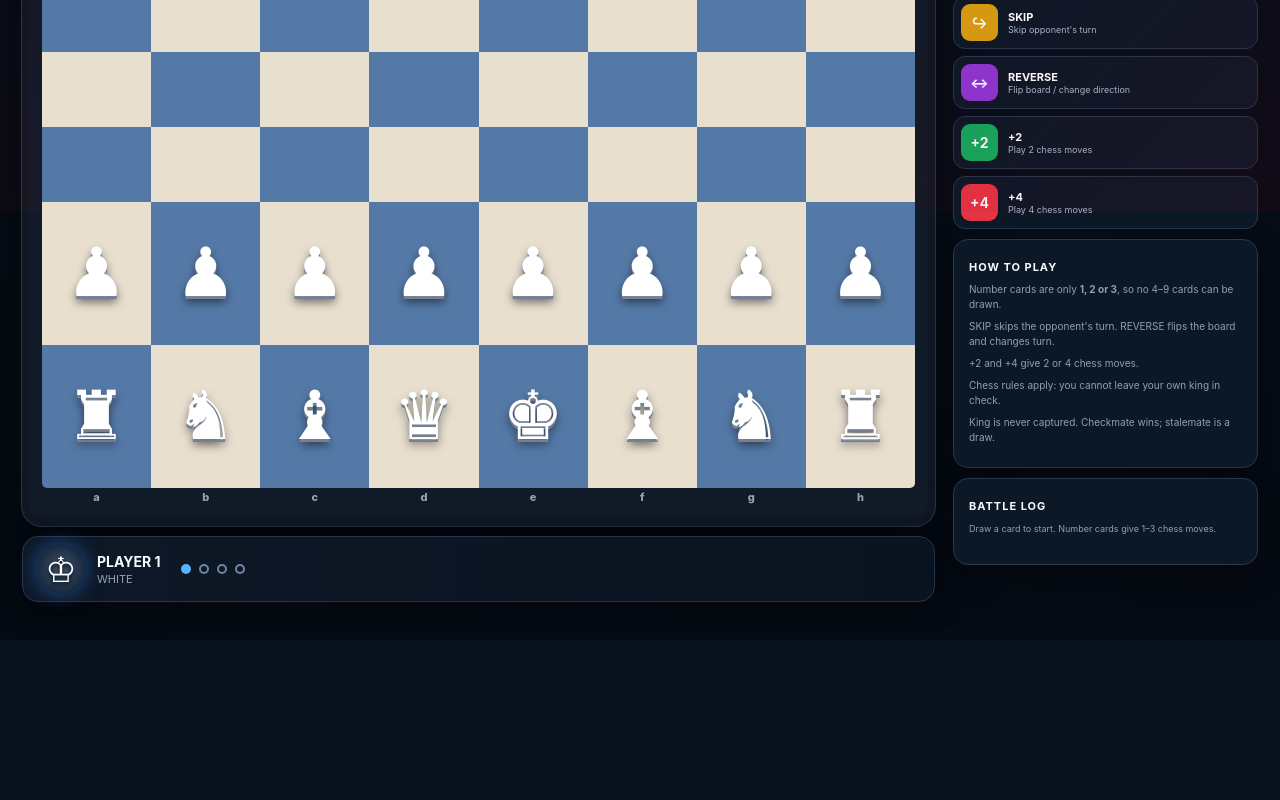
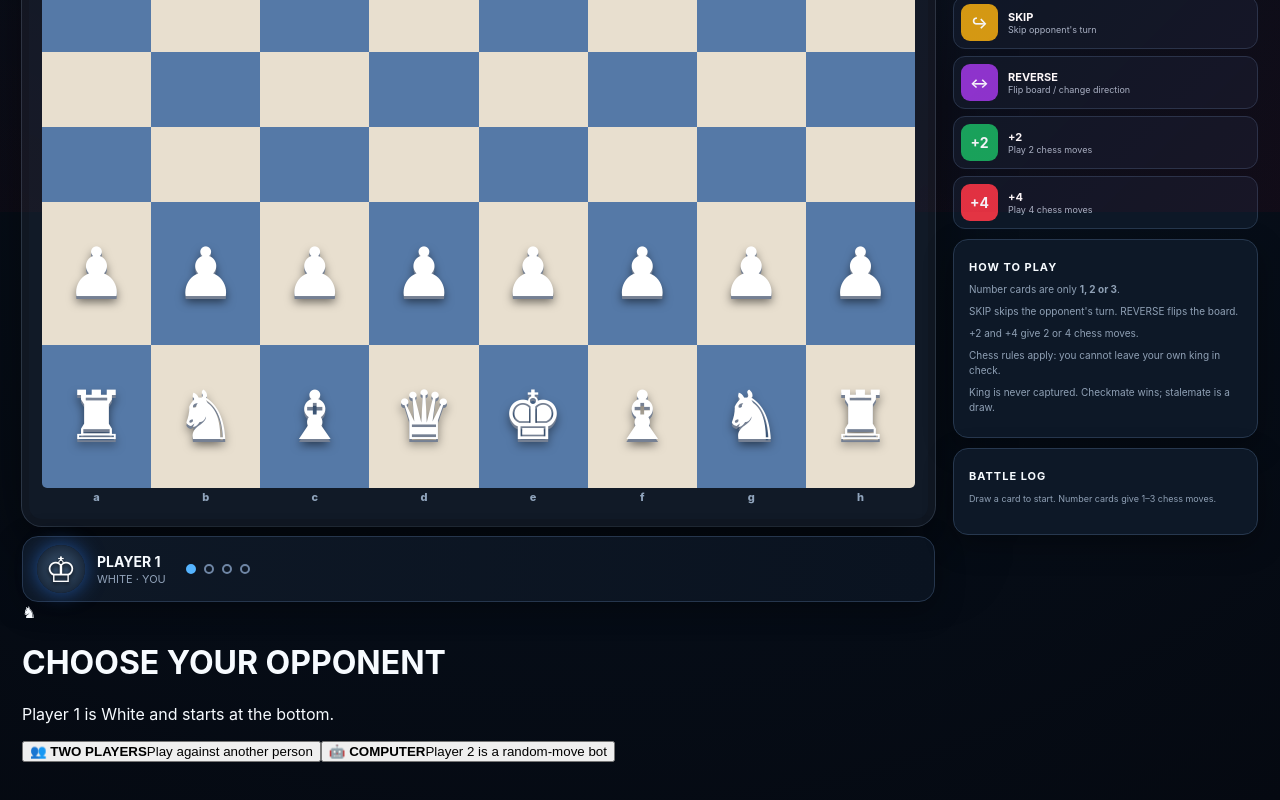
Before and after one commit to mahajan-sanket-1997/UnoChess, a React (Vite) app: page / in a window 1280 px wide. Shown: the part 588-1388 px from the top of the page. Before the commit the page ends 1228 px from the top, so only its background shows below. Built offline with nearby package versions, Linux system fonts and the light colour scheme.

Commit message:
Add player vs computer mode with random bot turns

```diff
--- a/src/main.jsx
+++ b/src/main.jsx
@@ -3,148 +3,103 @@ import{createRoot}from"react-dom/client";
 import"./styles.css";
 
 const BACK=["red","yellow","green","blue"];
-const PIECES={
- king:{symbol:"♚",name:"King"},queen:{symbol:"♛",name:"Queen"},rook:{symbol:"♜",name:"Rook"},
- bishop:{symbol:"♝",name:"Bishop"},knight:{symbol:"♞",name:"Knight"},pawn:{symbol:"♟",name:"Pawn"}
-};
+const PIECES={king:{symbol:"♚",name:"King"},queen:{symbol:"♛",name:"Queen"},rook:{symbol:"♜",name:"Rook"},bishop:{symbol:"♝",name:"Bishop"},knight:{symbol:"♞",name:"Knight"},pawn:{symbol:"♟",name:"Pawn"}};
 const back=[["rook","knight","bishop","queen","king","bishop","knight","rook"],Array(8).fill("pawn")];
-
-const makePieces=()=>[
- ...back.flatMap((row,r)=>row.map((type,c)=>({type,color:1,row:r,col:c,home:r*8+c}))),
- ...back.flatMap((row,r)=>row.map((type,c)=>({type,color:0,row:7-r,col:c,home:(7-r)*8+c})))
-];
+const makePieces=()=>[...back.flatMap((row,r)=>row.map((type,c)=>({type,color:1,row:r,col:c,home:r*8+c}))),...back.flatMap((row,r)=>row.map((type,c)=>({type,color:0,row:7-r,col:c,home:(7-r)*8+c})))];
 const initialBoard=()=>{const b=Array(64).fill(null);makePieces().forEach(p=>b[p.home]=p);return b};
-const rc=i=>[Math.floor(i/8),i%8],ix=(r,c)=>r*8+c;
-const inside=(r,c)=>r>=0&&r<8&&c>=0&&c<8;
+const rc=i=>[Math.floor(i/8),i%8],ix=(r,c)=>r*8+c,inside=(r,c)=>r>=0&&r<8&&c>=0&&c<8;
 const shuffle=a=>{const x=[...a];for(let i=x.length-1;i>0;i--){const j=Math.floor(Math.random()*(i+1));[x[i],x[j]]=[x[j],x[i]]}return x};
 
 function pseudoMoves(board,from,attacksOnly=false){
- const p=board[from];if(!p)return[];const[r,c]=rc(from),o=[];
- const add=(to)=>{if(!inside(...rc(to)))return;const q=board[to];if(!q||q.color!==p.color)o.push(to)};
- if(p.type==="pawn"){
-   const d=p.color===0?-1:1;
-   if(attacksOnly){
-     for(const dc of[-1,1]){const rr=r+d,cc=c+dc;if(inside(rr,cc))o.push(ix(rr,cc))}
-   }else{
-     const one=r+d,start=p.color===0?6:1;
-     if(inside(one,c)&&!board[ix(one,c)]){
-       o.push(ix(one,c));const two=r+d*2;
-       if(r===start&&inside(two,c)&&!board[ix(two,c)])o.push(ix(two,c));
-     }
-     for(const dc of[-1,1]){const rr=r+d,cc=c+dc;if(inside(rr,cc)){const q=board[ix(rr,cc)];if(q&&q.color!==p.color&&q.type!=="king")o.push(ix(rr,cc))}}
-   }
- }
+ const p=board[from];if(!p)return[];const[r,c]=rc(from),o=[];const add=to=>{const q=board[to];if(!q||q.color!==p.color)o.push(to)};
+ if(p.type==="pawn"){const d=p.color===0?-1:1;if(attacksOnly){for(const dc of[-1,1]){const rr=r+d,cc=c+dc;if(inside(rr,cc))o.push(ix(rr,cc))}}else{const one=r+d,start=p.color===0?6:1;if(inside(one,c)&&!board[ix(one,c)]){o.push(ix(one,c));const two=r+d*2;if(r===start&&inside(two,c)&&!board[ix(two,c)])o.push(ix(two,c))}for(const dc of[-1,1]){const rr=r+d,cc=c+dc;if(inside(rr,cc)){const q=board[ix(rr,cc)];if(q&&q.color!==p.color&&q.type!=="king")o.push(ix(rr,cc))}}}}
  if(p.type==="knight")[[1,2],[2,1],[-1,2],[-2,1],[1,-2],[2,-1],[-1,-2],[-2,-1]].forEach(([dr,dc])=>{const rr=r+dr,cc=c+dc;if(inside(rr,cc))add(ix(rr,cc))});
- if(p.type==="king"&&!attacksOnly)for(let dr=-1;dr<=1;dr++)for(let dc=-1;dc<=1;dc++)if((dr||dc)&&inside(r+dr,c+dc))add(ix(r+dr,c+dc));
- if(p.type==="king"&&attacksOnly)for(let dr=-1;dr<=1;dr++)for(let dc=-1;dc<=1;dc++)if((dr||dc)&&inside(r+dr,c+dc))o.push(ix(r+dr,c+dc));
+ if(p.type==="king")for(let dr=-1;dr<=1;dr++)for(let dc=-1;dc<=1;dc++)if((dr||dc)&&inside(r+dr,c+dc)){const to=ix(r+dr,c+dc);if(attacksOnly)o.push(to);else add(to)}
  const ray=(dr,dc)=>{let rr=r+dr,cc=c+dc;while(inside(rr,cc)){const to=ix(rr,cc),q=board[to];if(!q)o.push(to);else{if(q.color!==p.color)o.push(to);break}rr+=dr;cc+=dc}};
  if(p.type==="rook"||p.type==="queen")[[1,0],[-1,0],[0,1],[0,-1]].forEach(([dr,dc])=>ray(dr,dc));
  if(p.type==="bishop"||p.type==="queen")[[1,1],[1,-1],[-1,1],[-1,-1]].forEach(([dr,dc])=>ray(dr,dc));
  return o;
 }
-
 function kingIndex(board,color){return board.findIndex(p=>p?.color===color&&p.type==="king")}
-function isSquareAttacked(board,square,byColor){
- for(let i=0;i<64;i++)if(board[i]?.color===byColor&&pseudoMoves(board,i,true).includes(square))return true;
- return false;
-}
-function isInCheck(board,color){
- const k=kingIndex(board,color);return k>=0&&isSquareAttacked(board,k,1-color);
-}
-function legalMovesFor(board,from){
- const p=board[from];if(!p)return[];
- return pseudoMoves(board,from,false).filter(to=>{
-   const z=[...board];z[to]={...p};z[from]=null;
-   return !isInCheck(z,p.color);
- });
-}
-function allLegalMoves(board,color){
- const out=[];for(let i=0;i<64;i++)if(board[i]?.color===color)for(const to of legalMovesFor(board,i))out.push([i,to]);return out;
-}
-const makeDeck=()=>{
- const numbers=shuffle(
-   BACK.flatMap(color=>[1,2,3].map(value=>({type:"number",value,color})))
- );
- const specials=shuffle([
-   ...BACK.flatMap(color=>[
-     {type:"skip",value:"SKIP",color},
-     {type:"reverse",value:"↔",color},
-     {type:"draw2",value:"+2",color}
-   ]),
-   ...Array(4).fill(0).map(()=>({type:"draw4",value:"+4",color:"wild"}))
- ]);
- return shuffle([...numbers,...specials]);
-};
+function isSquareAttacked(board,square,byColor){for(let i=0;i<64;i++)if(board[i]?.color===byColor&&pseudoMoves(board,i,true).includes(square))return true;return false}
+function isInCheck(board,color){const k=kingIndex(board,color);return k>=0&&isSquareAttacked(board,k,1-color)}
+function legalMovesFor(board,from){const p=board[from];if(!p)return[];return pseudoMoves(board,from,false).filter(to=>{const z=[...board];if(z[to]?.type==="king")return false;z[to]={...p};z[from]=null;return!isInCheck(z,p.color)})}
+function allLegalMoves(board,color){const out=[];for(let i=0;i<64;i++)if(board[i]?.color===color)for(const to of legalMovesFor(board,i))out.push([i,to]);return out}
+const makeDeck=()=>{const numbers=shuffle(BACK.flatMap(color=>[1,2,3].map(value=>({type:"number",value,color}))));const specials=shuffle([...BACK.flatMap(color=>[{type:"skip",value:"SKIP",color},{type:"reverse",value:"↔",color},{type:"draw2",value:"+2",color}]),...Array(4).fill(0).map(()=>({type:"draw4",value:"+4",color:"wild"}))]);return shuffle([...numbers,...specials])};
 
 function App(){
- const[board,setBoard]=useState(initialBoard),[turn,setTurn]=useState(0),[deck,setDeck]=useState(makeDeck),[discard,setDiscard]=useState([]),[card,setCard]=useState(null),[ moves,setMoves]=useState(0),[selected,setSelected]=useState(null),[winner,setWinner]=useState(null),[status,setStatus]=useState(""),[log,setLog]=useState(["Draw a card to start. Number cards give 1–3 chess moves."]),[flipped,setFlipped]=useState(false),[lastMove,setLastMove]=useState(null);
+ const[mode,setMode]=useState(null),[board,setBoard]=useState(initialBoard),[turn,setTurn]=useState(0),[deck,setDeck]=useState(makeDeck),[discard,setDiscard]=useState([]),[card,setCard]=useState(null),[moves,setMoves]=useState(0),[selected,setSelected]=useState(null),[winner,setWinner]=useState(null),[status,setStatus]=useState(""),[log,setLog]=useState(["Draw a card to start. Number cards give 1–3 chess moves."]),[flipped,setFlipped]=useState(false),[lastMove,setLastMove]=useState(null);
 
  const legal=useMemo(()=>selected!==null&&board[selected]?.color===turn?legalMovesFor(board,selected):[],[board,selected,turn]);
- const inCheck=isInCheck(board,turn);
- const checkmate=inCheck&&allLegalMoves(board,turn).length===0;
- const stalemate=!inCheck&&allLegalMoves(board,turn).length===0;
- const addLog=m=>setLog(x=>[m,...x].slice(0,6));
-
- const reset=()=>{setBoard(initialBoard());setTurn(0);setDeck(makeDeck());setDiscard([]);setCard(null);setMoves(0);setSelected(null);setWinner(null);setStatus("");setFlipped(false);setLastMove(null);setLog(["New game started. Draw a card."])};
+ const inCheck=isInCheck(board,turn),checkmate=inCheck&&allLegalMoves(board,turn).length===0,stalemate=!inCheck&&allLegalMoves(board,turn).length===0;
+ const addLog=m=>setLog(x=>[m,...x].slice(0,7));
+ const reset=()=>{setBoard(initialBoard());setTurn(0);setDeck(makeDeck());setDiscard([]);setCard(null);setMoves(0);setSelected(null);setWinner(null);setStatus("");setFlipped(false);setLastMove(null);setLog(["New game started. Draw a card."]);setMode(null)};
  const nextTurn=()=>{setTurn(t=>1-t);setMoves(0);setCard(null);setSelected(null);setLastMove(null);setStatus("")};
 
- useEffect(()=>{
-   if(winner!==null)return;
-   if(checkmate){const winningPlayer=1-turn;setWinner(winningPlayer);setStatus("CHECKMATE");addLog(`♔ CHECKMATE — Player ${winningPlayer+1} wins.`);return}
-   if(stalemate){setWinner("draw");setStatus("STALEMATE");addLog("STALEMATE — the game is a draw.");}
-   else if(inCheck){setStatus("CHECK");}
-   else setStatus("");
- },[board,turn,winner,checkmate,stalemate,inCheck]);
+ useEffect(()=>{if(winner!==null)return;if(checkmate){const winningPlayer=1-turn;setWinner(winningPlayer);setStatus("CHECKMATE");addLog(`♔ CHECKMATE — Player ${winningPlayer+1} wins.`)}else if(stalemate){setWinner("draw");setStatus("STALEMATE");addLog("STALEMATE — the game is a draw.")}else if(inCheck)setStatus("CHECK");else setStatus("")},[board,turn,winner,checkmate,stalemate,inCheck]);
 
  const draw=()=>{
-   if(moves||winner!==null)return;
-   let d=deck;
-   if(!d.length)d=shuffle(discard.slice(1));
-   if(!d.length)return;
+   if(moves||winner!==null||turn!==0&&mode==="computer")return;
+   let d=deck;if(!d.length)d=shuffle(discard.slice(1));if(!d.length)return;
    const c=d[0];setDeck(d.slice(1));setDiscard(x=>[c,...x]);setCard(c);
    if(c.type==="number"){setMoves(c.value);addLog(`Player ${turn+1} drew ${c.value} — ${c.value} chess moves.`)}
-   else if(c.type==="skip"){addLog(`Player ${turn+1} played SKIP — opponent loses the turn.`);setTimeout(nextTurn,450)}
-   else if(c.type==="reverse"){setFlipped(x=>!x);addLog(`Player ${turn+1} played REVERSE — board flipped and turn changes.`);setTimeout(nextTurn,500)}
-   else if(c.type==="draw2"||c.type==="draw4"){const n=c.type==="draw2"?2:4;setMoves(n);addLog(`Player ${turn+1} played ${c.value} — ${n} chess moves.`)}
+   else if(c.type==="skip"){addLog(`Player ${turn+1} played SKIP — opponent loses the turn.`);setTimeout(nextTurn,500)}
+   else if(c.type==="reverse"){setFlipped(x=>!x);addLog(`Player ${turn+1} played REVERSE — board flipped.`);setTimeout(nextTurn,600)}
+   else{const n=c.type==="draw2"?2:4;setMoves(n);addLog(`Player ${turn+1} played ${c.value} — ${n} chess moves.`)}
  };
 
  const move=(to)=>{
    if(!moves||selected===null||!legal.includes(to)||winner!==null)return;
-   const from=selected,p=board[from],captured=board[to];
-   if(captured?.type==="king")return;
+   const from=selected,p=board[from],captured=board[to];if(captured?.type==="king")return;
    const z=[...board];z[to]={...p};z[from]=null;
    if(p.type==="pawn"&&((p.color===0&&Math.floor(to/8)===0)||(p.color===1&&Math.floor(to/8)===7)))z[to]={...z[to],type:"queen"};
    setBoard(z);setLastMove([from,to]);setSelected(null);setMoves(m=>m-1);
-   if(p.type==="pawn"&&z[to].type==="queen")addLog(`Player ${turn+1} promoted a pawn to a queen.`);
-   else addLog(`Player ${turn+1} moved the ${PIECES[p.type].name}.`);
-   const nextMoves=moves-1;
-   if(isInCheck(z,1-turn))addLog(`⚠️ Player ${2-turn} is in CHECK.`);
+   addLog(p.type==="pawn"&&z[to].type==="queen"?`Player ${turn+1} promoted a pawn to a queen.`:`Player ${turn+1} moved the ${PIECES[p.type].name}.`);
+   const nextMoves=moves-1;if(isInCheck(z,1-turn))addLog(`⚠️ Player ${2-turn} is in CHECK.`);
    if(isInCheck(z,1-turn)&&allLegalMoves(z,1-turn).length===0){setWinner(turn);setStatus("CHECKMATE");addLog(`♔ CHECKMATE — Player ${turn+1} wins.`);return}
-   if(nextMoves===0)setTimeout(nextTurn,300);
+   if(nextMoves===0)setTimeout(nextTurn,350);
  };
 
- useEffect(()=>{const f=e=>{if(e.code==="Space")draw()};window.addEventListener("keydown",f);return()=>window.removeEventListener("keydown",f)},[moves,winner,deck,discard,turn]);
+ // Computer: draw its own card, then make random legal chess moves one at a time.
+ useEffect(()=>{
+   if(mode!=="computer"||turn!==1||winner!==null)return;
+   if(!moves){const t=setTimeout(()=>{let d=deck;if(!d.length)d=shuffle(discard.slice(1));if(!d.length)return;const c=d[0];setDeck(d.slice(1));setDiscard(x=>[c,...x]);setCard(c);if(c.type==="number"){setMoves(c.value);addLog(`🤖 Computer drew ${c.value} — ${c.value} moves.`)}else if(c.type==="skip"){addLog("🤖 Computer played SKIP.");setTimeout(nextTurn,600)}else if(c.type==="reverse"){setFlipped(x=>!x);addLog("🤖 Computer played REVERSE.");setTimeout(nextTurn,700)}else{const n=c.type==="draw2"?2:4;setMoves(n);addLog(`🤖 Computer played ${c.value} — ${n} moves.`)}},800);return()=>clearTimeout(t)}
+   const t=setTimeout(()=>{
+     const choices=allLegalMoves(board,1);if(!choices.length)return;
+     const [from,to]=choices[Math.floor(Math.random()*choices.length)];
+     const p=board[from],z=[...board];z[to]={...p};z[from]=null;
+     if(p.type==="pawn"&&Math.floor(to/8)===7)z[to]={...z[to],type:"queen"};
+     setBoard(z);setLastMove([from,to]);setMoves(m=>m-1);
+     addLog(`🤖 Computer moved the ${PIECES[p.type].name}.`);
+     if(isInCheck(z,0))addLog("⚠️ Player 1 is in CHECK.");
+     if(isInCheck(z,0)&&allLegalMoves(z,0).length===0){setWinner(1);setStatus("CHECKMATE");addLog("♔ CHECKMATE — Computer wins.");return}
+     if(moves-1===0)setTimeout(nextTurn,400);
+   },650);return()=>clearTimeout(t)
+ },[mode,turn,winner,moves,board,deck,discard]);
 
+ useEffect(()=>{const f=e=>{if(e.code==="Space")draw()};window.addEventListener("keydown",f);return()=>window.removeEventListener("keydown",f)},[moves,winner,deck,discard,turn,mode]);
  const squares=Array.from({length:64},(_,i)=>i);
+
  return <div className="app">
-  <header><div className="brand"><div><span>UNO</span><b>CHESS</b></div><small>CARD-POWERED CHESS BATTLE</small></div><div className="top-actions"><button onClick={()=>setFlipped(x=>!x)}>↻ FLIP BOARD</button><button onClick={reset}>NEW GAME</button></div></header>
+  <header><div className="brand"><div><span>UNO</span><b>CHESS</b></div><small>CARD-POWERED CHESS BATTLE</small></div><div className="top-actions"><button onClick={()=>setFlipped(x=>!x)}>↻ FLIP BOARD</button><button onClick={()=>setMode(null)}>NEW GAME</button></div></header>
   <div className="game">
    <section className="board-wrap">
-    <div className="playerbar p2"><div className="avatar black">♚</div><div><b>PLAYER 2</b><small>BLACK</small></div><div className="dots"><i/><i/><i/><i/></div></div>
-    <div className="board-frame"><div className="coords top">{["a","b","c","d","e","f","g","h"].map(x=><span>{x}</span>)}</div><div className="board">{squares.map(i=>{const j=flipped?63-i:i,[r,c]=rc(j),p=board[j],can=legal.includes(j),isSel=selected===j,last=lastMove?.includes(j);return <button key={i} className={`sq ${(r+c)%2?"dark":"light"} ${can?"legal":""} ${isSel?"selected":""} ${last?"last":""}`} onClick={()=>{if(p?.color===turn){setSelected(j);return}if(moves&&selected!==null&&can)move(j)}}>{p&&<span className={`chess-piece ${p.color===0?"white-piece":"black-piece"}`}>{PIECES[p.type].symbol}</span>}{can&&<span className="move-dot"/>}</button>})}</div><div className="coords bottom">{["a","b","c","d","e","f","g","h"].map(x=><span>{x}</span>)}</div></div>
-    <div className="playerbar p1"><div className="avatar white">♔</div><div><b>PLAYER 1</b><small>WHITE</small></div><div className="dots"><i/><i/><i/><i/></div></div>
+    <div className="playerbar p2"><div className="avatar black">♚</div><div><b>PLAYER 2</b><small>{mode==="computer"?"COMPUTER · BLACK":"BLACK"}</small></div><div className="dots"><i/><i/><i/><i/></div></div>
+    <div className="board-frame"><div className="coords top">{["a","b","c","d","e","f","g","h"].map(x=><span>{x}</span>)}</div><div className="board">{squares.map(i=>{const j=flipped?63-i:i,[r,c]=rc(j),p=board[j],can=legal.includes(j),isSel=selected===j,last=lastMove?.includes(j);return <button key={i} className={`sq ${(r+c)%2?"dark":"light"} ${can?"legal":""} ${isSel?"selected":""} ${last?"last":""}`} onClick={()=>{if(p?.color===turn&&!(mode==="computer"&&turn===1)){setSelected(j);return}if(moves&&selected!==null&&can)move(j)}}>{p&&<span className={`chess-piece ${p.color===0?"white-piece":"black-piece"}`}>{PIECES[p.type].symbol}</span>}{can&&<span className="move-dot"/>}</button>})}</div><div className="coords bottom">{["a","b","c","d","e","f","g","h"].map(x=><span>{x}</span>)}</div></div>
+    <div className="playerbar p1"><div className="avatar white">♔</div><div><b>PLAYER 1</b><small>WHITE · YOU</small></div><div className="dots"><i/><i/><i/><i/></div></div>
    </section>
    <aside>
-    <div className="turn-panel"><small>CURRENT TURN</small><div className="turn"><div className={`turn-avatar ${turn?"black":"white"}`}>{turn?"♚":"♔"}</div><div><b>PLAYER {turn+1}</b><span>{turn?"BLACK":"WHITE"}</span></div></div><hr/><small>MOVES LEFT</small><strong className="move-count">{moves}</strong>{status&&<div className={`status ${status.toLowerCase()}`}>{status}</div>}</div>
+    <div className="turn-panel"><small>CURRENT TURN</small><div className="turn"><div className={`turn-avatar ${turn?"black":"white"}`}>{turn?"♚":"♔"}</div><div><b>{mode==="computer"&&turn===1?"COMPUTER":`PLAYER ${turn+1}`}</b><span>{turn?"BLACK":"WHITE"}</span></div></div><hr/><small>MOVES LEFT</small><strong className="move-count">{moves}</strong>{status&&<div className={`status ${status.toLowerCase()}`}>{status}</div>}</div>
     <div className={`uno-card ${card?.color||"blue"} ${card?"visible":""}`}><b>{card?.value||"?"}</b><span>{card?card.type==="number"?`NUMBER · ${card.value} CHESS MOVES`:card.type.toUpperCase():"DRAW CARD"}</span></div>
-    <button className="draw-btn" disabled={!!moves||winner!==null} onClick={draw}>DRAW CARD <kbd>SPACE</kbd></button>
+    <button className="draw-btn" disabled={!!moves||winner!==null||!mode||turn===1&&mode==="computer"} onClick={draw}>{turn===1&&mode==="computer"?"COMPUTER TURN":"DRAW CARD"} <kbd>SPACE</kbd></button>
     <div className="move-help">{moves?<>Select a highlighted legal destination. <strong>{moves} move{moves===1?"":"s"} left.</strong></>:<>Draw a card first. Number cards are limited to 1–3.</>}</div>
     <div className="powers"><div><b className="skip">↪</b><span><strong>SKIP</strong>Skip opponent's turn</span></div><div><b className="reverse">↔</b><span><strong>REVERSE</strong>Flip board / change direction</span></div><div><b className="plus2">+2</b><span><strong>+2</strong>Play 2 chess moves</span></div><div><b className="plus4">+4</b><span><strong>+4</strong>Play 4 chess moves</span></div></div>
-    <div className="rules"><b>HOW TO PLAY</b><p>Number cards are only <strong>1, 2 or 3</strong>, so no 4–9 cards can be drawn.</p><p>SKIP skips the opponent's turn. REVERSE flips the board and changes turn.</p><p>+2 and +4 give 2 or 4 chess moves.</p><p>Chess rules apply: you cannot leave your own king in check.</p><p>King is never captured. Checkmate wins; stalemate is a draw.</p></div>
-    <div className="log"><b>BATTLE LOG</b>{log.map(x=><p>{x}</p>)}</div>
+    <div className="rules"><b>HOW TO PLAY</b><p>Number cards are only <strong>1, 2 or 3</strong>.</p><p>SKIP skips the opponent's turn. REVERSE flips the board.</p><p>+2 and +4 give 2 or 4 chess moves.</p><p>Chess rules apply: you cannot leave your own king in check.</p><p>King is never captured. Checkmate wins; stalemate is a draw.</p></div>
+    <div className="log"><b>BATTLE LOG</b>{log.map((x,i)=><p key={i}>{x}</p>)}</div>
    </aside>
   </div>
   {winner!==null&&<div className="winner"><div><div className="crown">{winner==="draw"?"½":"♛"}</div><h1>{winner==="draw"?"STALEMATE":`PLAYER ${winner+1} WINS!`}</h1><p>{winner==="draw"?"No legal moves remain and the king is not in check.":"CHECKMATE — the king has no legal escape."}</p><button onClick={reset}>PLAY AGAIN</button></div></div>}
+  {!mode&&<div className="mode-modal"><div className="mode-card"><div className="mode-icon">♞</div><h1>CHOOSE YOUR OPPONENT</h1><p>Player 1 is White and starts at the bottom.</p><div className="mode-options"><button onClick={()=>setMode("human")}><strong>👥 TWO PLAYERS</strong><span>Play against another person</span></button><button onClick={()=>setMode("computer")}><strong>🤖 COMPUTER</strong><span>Player 2 is a random-move bot</span></button></div></div></div>}
  </div>
 }
 createRoot(document.getElementById("root")).render(<App/>);
```
